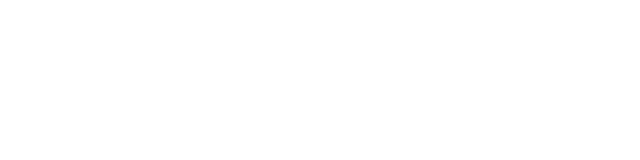
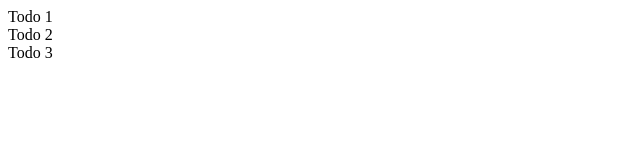
Before and after one commit to eliasfeijo/vue-todo-app, a Vue app: page / in a window 1280 px wide. Shown: the top 160 px of the page, without its empty margins (0-640 px from the left). Built offline with nearby package versions, Linux system fonts and the light colour scheme.

Commit message:
Adding TodoList component.

```diff
--- a/src/App.vue
+++ b/src/App.vue
@@ -1,12 +1,37 @@
 <template>
   <div id="app">
+    <TodoList v-bind:todos="todos" />
   </div>
 </template>
 
 <script>
+import TodoList from './components/TodoList.vue';
+
 export default {
   name: 'app',
   components: {
+    TodoList,
+  },
+  data() {
+    return {
+      todos: [
+        {
+          id: 1,
+          title: 'Todo 1',
+          completed: false,
+        },
+        {
+          id: 2,
+          title: 'Todo 2',
+          completed: true,
+        },
+        {
+          id: 3,
+          title: 'Todo 3',
+          completed: false,
+        },
+      ],
+    };
   },
 };
 </script>
--- /dev/null
+++ b/src/components/TodoList.vue
@@ -0,0 +1,14 @@
+<template>
+  <div class="todo-list">
+    <div v-bind:key="todo.id" v-for="todo in todos">
+      {{ todo.title }}
+    </div>
+  </div>
+</template>
+
+<script>
+export default {
+  name: 'TodoList',
+  props: ['todos'],
+};
+</script>
```
